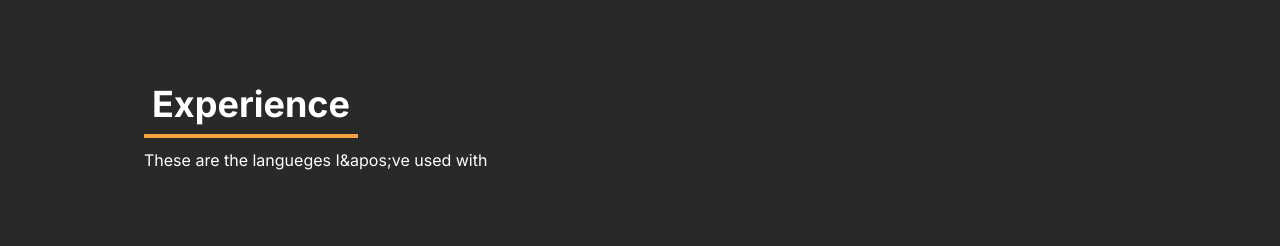
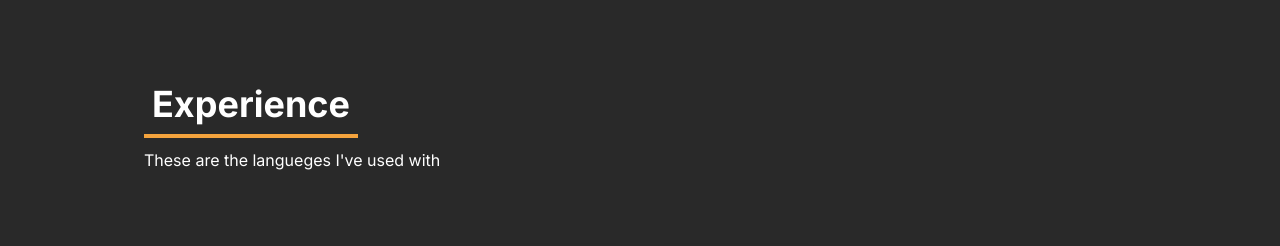
Before and after one commit to Terryrafa/cv.github.io, a Next.js app: page / in a window 1280 px wide. Shown: the part 2460-2706 px from the top of the page. Built offline with nearby package versions, Linux system fonts and the light colour scheme.

Commit message:
first commit

```diff
--- a/components/Experience.tsx
+++ b/components/Experience.tsx
@@ -38,7 +38,7 @@ export default function Experience() {
         <div className='max-w-screen-lg  mx-auto p-4 flex flex-col justify-center w-full text-white pt-36 sm:pt-30'>
             <div>
                 <p className='text-4xl font-bold border-b-4 border-[#f4a33d] p-2 inline'>Experience</p>
-                <p className='py-6'>{`These are the langueges I&apos;ve used with`}</p>
+                <p className='py-6'>{`These are the langueges I've used with`}</p>
              </div>
         </div>
 
```
